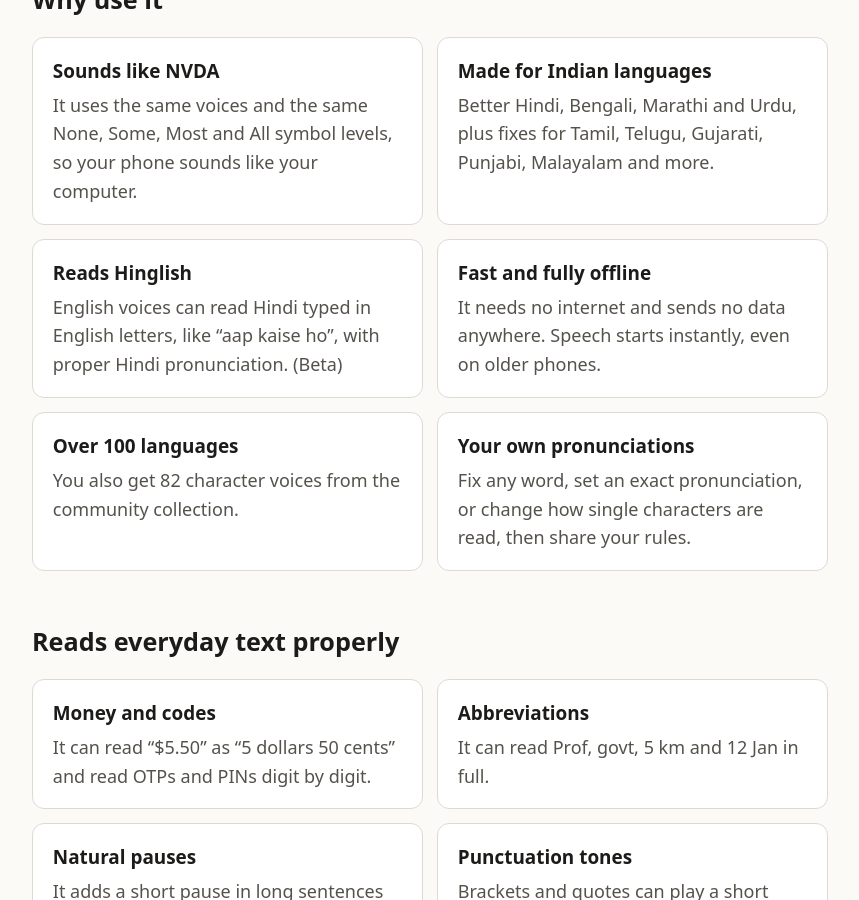
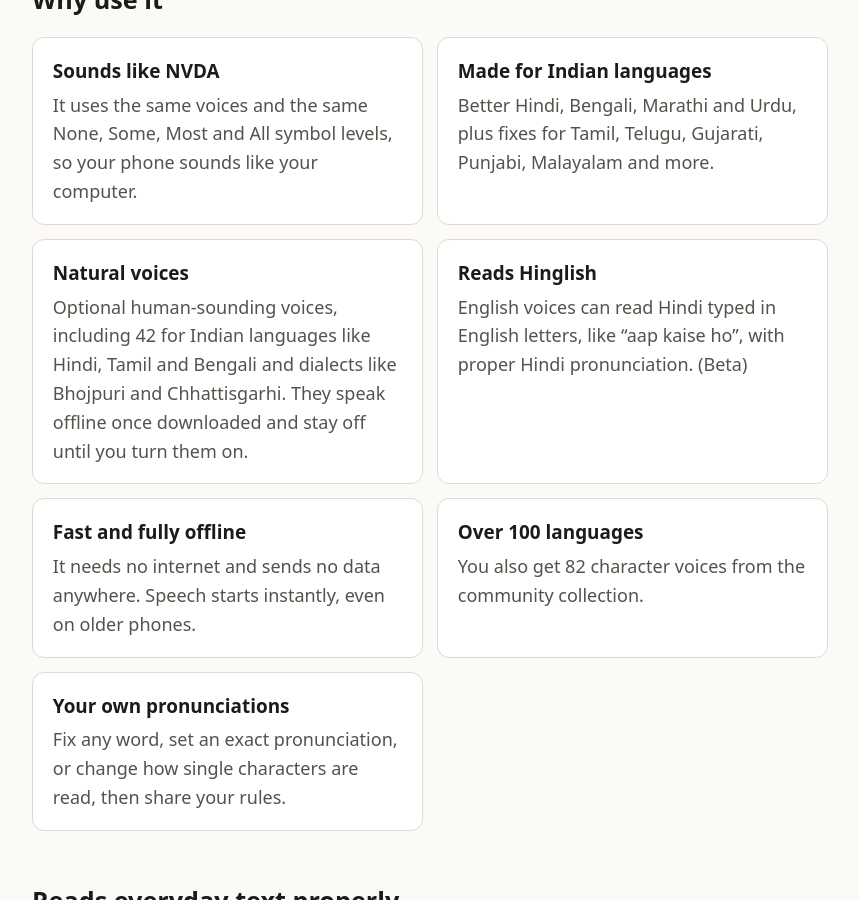
Before and after one commit to animeshahilya/animeshahilya.github.io, a Jekyll site: the page built from _apps/espeak-ng.md, in a window 1280 px wide and 900 px high, scrolled down 527 px. Shown: the whole window, without its empty margins (210-1069 px from the left). Built offline with Jekyll 4.4.1, drawn with Linux system fonts in a browser that asks for light colours.

Commit message:
eSpeak NG: natural voices

```diff
--- a/_apps/espeak-ng.md
+++ b/_apps/espeak-ng.md
@@ -14,6 +14,7 @@ feature_groups:
     features:
       - { title: Sounds like NVDA, text: "It uses the same voices and the same None, Some, Most and All symbol levels, so your phone sounds like your computer." }
       - { title: Made for Indian languages, text: "Better Hindi, Bengali, Marathi and Urdu, plus fixes for Tamil, Telugu, Gujarati, Punjabi, Malayalam and more." }
+      - { title: Natural voices, text: "Optional human-sounding voices, including 42 for Indian languages like Hindi, Tamil and Bengali and dialects like Bhojpuri and Chhattisgarhi. They speak offline once downloaded and stay off until you turn them on." }
       - { title: Reads Hinglish, text: "English voices can read Hindi typed in English letters, like “aap kaise ho”, with proper Hindi pronunciation. (Beta)" }
       - { title: Fast and fully offline, text: "It needs no internet and sends no data anywhere. Speech starts instantly, even on older phones." }
       - { title: Over 100 languages, text: "You also get 82 character voices from the community collection." }
```
